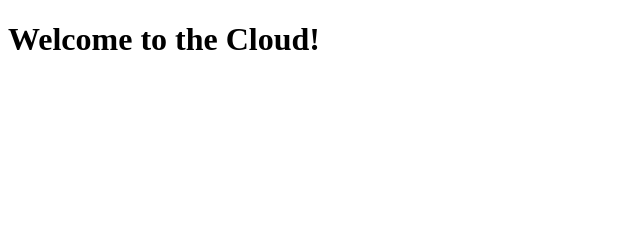
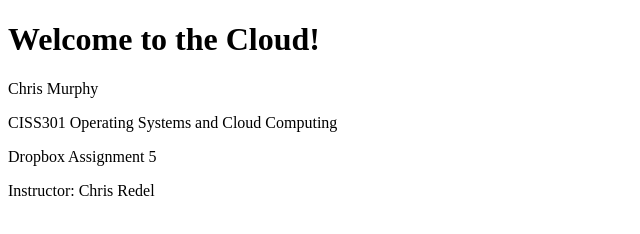
Before and after one commit to MurphMan19/MyBookCM, a plain HTML site: page index.html in a window 1280 px wide. Shown: the whole page, without its empty margins (0-640 px from the left). Drawn offline with Linux system fonts and the light colour scheme.

Commit message:
Update index.html

```diff
--- a/index.html
+++ b/index.html
@@ -5,5 +5,9 @@
 </head>
   <body>
     <h1>Welcome to the Cloud!</h1>
+    <p>Chris Murphy</p>
+    <p>CISS301 Operating Systems and Cloud Computing</p>
+    <p>Dropbox Assignment 5</p>
+    <p>Instructor: Chris Redel</p>
   </body>
 </html>
```
